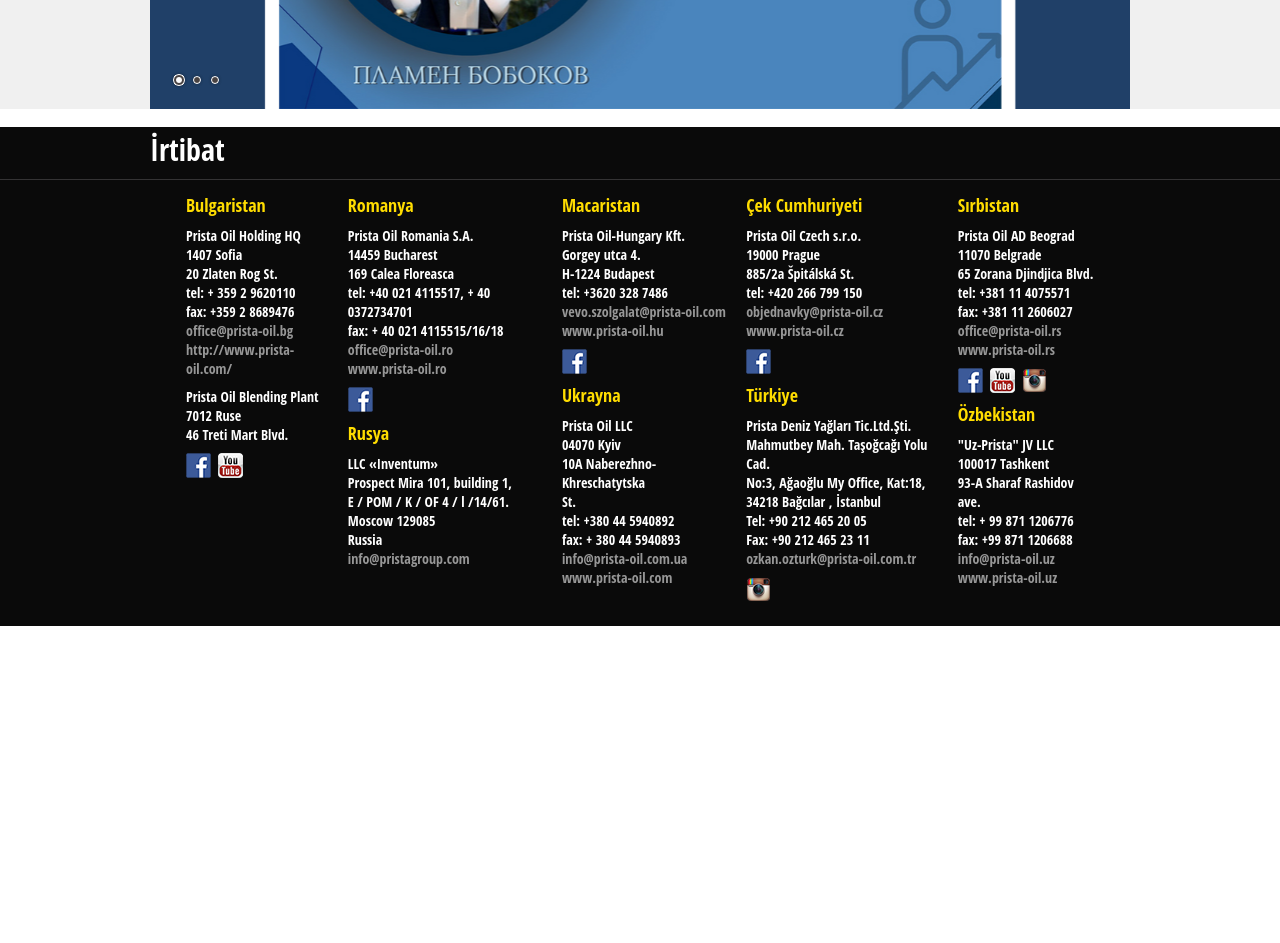
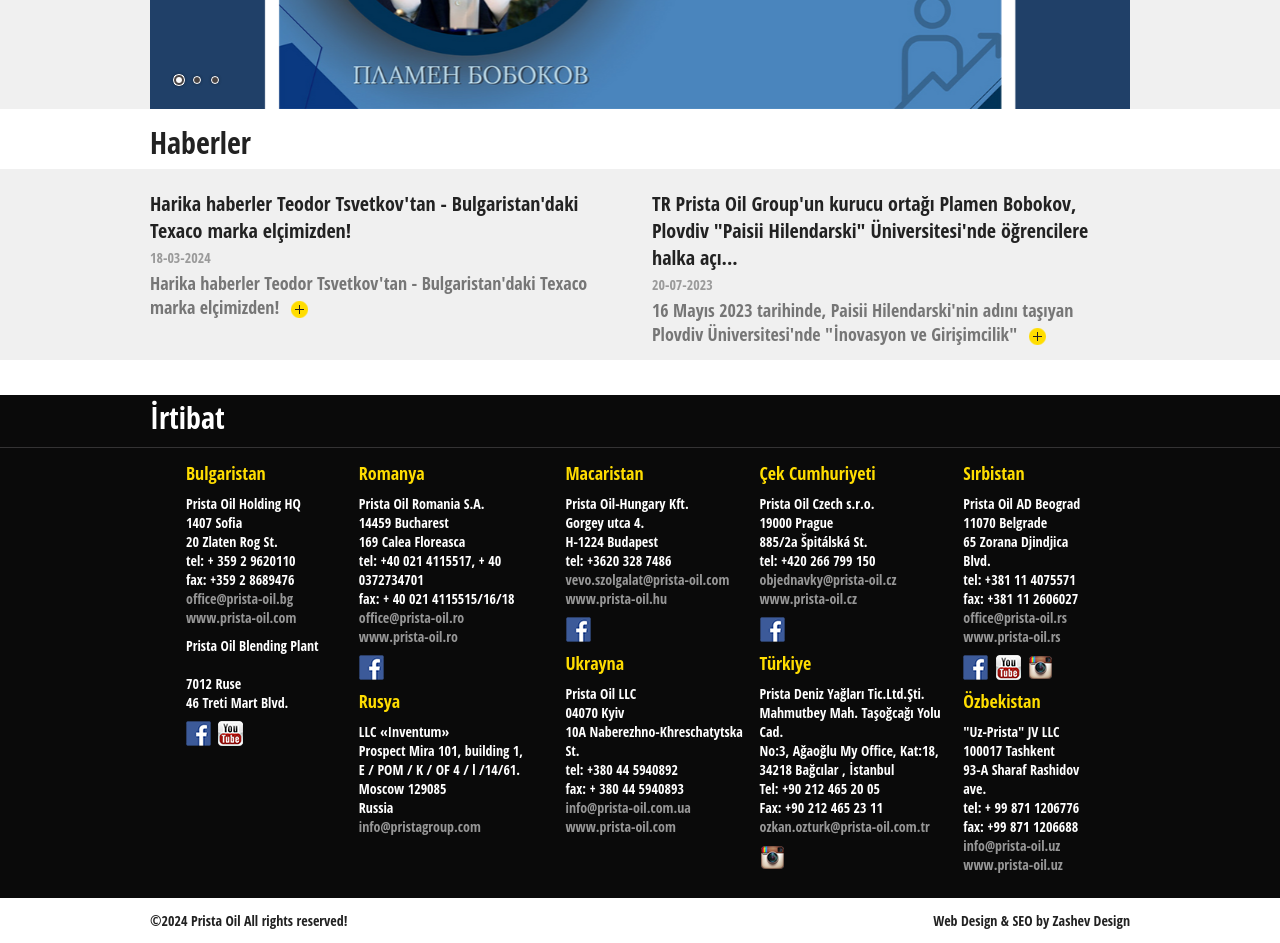
Before and after one commit to SevenInterval/pr_oil_selector_frontend, a React (Create React App) app: page / in a window 1280 px wide. Shown: the part 580-1523 px from the top of the page. Before the commit the page ends 1206 px from the top, so only its background shows below. Built offline with nearby package versions, Linux system fonts and the light colour scheme.

Commit message:
HomePage tüm alanlar tamamlandı

```diff
--- a/src/components/Footer.js
+++ b/src/components/Footer.js
@@ -25,12 +25,13 @@
                                     <br></br>
                                     fax: +359 2 8689476
                                     <br></br>
-                                    <a href="mailto:office@prista-oil.bg" style={{ color: "#979797" }} > office@prista-oil.bg</a>
+                                    <a href="mailto:office@prista-oil.bg" style={{ color: "#979797" }} >office@prista-oil.bg</a>
                                     <br></br>
-                                    <a href="http://www.prista-oil.com/" style={{ color: "#979797" }}> http://www.prista-oil.com/</a>
+                                    <a href="http://www.prista-oil.com/" style={{ color: "#979797" }}>www.prista-oil.com</a>
                                     <br></br>
                                 </p>
-                                <p>Prista Oil Blending Plant
+                                <p>
+                                    Prista Oil Blending Plant &nbsp; &nbsp; &nbsp; &nbsp; &nbsp; &nbsp;&nbsp;
                                     <br></br>
                                     7012 Ruse
                                     <br></br>
@@ -121,9 +122,7 @@
                                     <br></br>
                                     04070 Kyiv
                                     <br></br>
-                                    10A Naberezhno-Khreschatytska
-                                    <br></br>
-                                    St.
+                                    10A Naberezhno-Khreschatytska St.
                                     <br></br>
                                     tel: +380 44 5940892
                                     <br></br>
@@ -245,6 +244,12 @@
                     </div>
                 </div>
             </div>
+            <div className="bottom">
+                <div className="container">
+                    <Link to="http://www.zashev.com" target="_blank">Web Design &amp; SEO by Zashev Design</Link>
+                    <div>©2024 Prista Oil All rights reserved!</div>
+                </div>
+            </div>
         </footer>
     )
 }
--- /dev/null
+++ b/src/components/homepage/News.js
@@ -0,0 +1,39 @@
+import { Link } from "react-router-dom";
+import HaberImage from '../../images/haberindir.png';
+
+const News = () => {
+
+    return (
+        <div className="grey-line">
+            <div className="container">
+                <div className="home-media-list">
+                    <div className="media-object-left">
+                        <h2>Haberler</h2>
+                        <ul className="home-news-list">
+                            <li>
+                                <Link to="/news/harika-haberler-teodor-tsvetkovtan-bulgaristandaki-texaco-marka-elcimizden" >
+                                    <span class="title">Harika haberler Teodor Tsvetkov'tan - Bulgaristan'daki Texaco marka elçimizden!</span>
+                                    <span class="date">18-03-2024</span>
+                                    <span class="text">
+                                        Harika haberler Teodor Tsvetkov'tan - Bulgaristan'daki Texaco marka elçimizden!
+                                    </span>
+                                </Link>
+                            </li>
+                            <li>
+                                <Link to="/news/tr-prista-oil-groupun-kurucu-ortagi-plamen-bobokov-plovdiv-paisii-hilendarski-universitesinde-ogrencilere-halka-acik-bir-konferans-verdi">
+                                    <span class="title">TR Prista Oil Group'un kurucu ortağı Plamen Bobokov, Plovdiv "Paisii Hilendarski" Üniversitesi'nde öğrencilere halka açı...</span>
+                                    <span class="date">20-07-2023</span>
+                                    <span class="text">
+                                        16 Mayıs 2023 tarihinde, Paisii Hilendarski'nin adını taşıyan Plovdiv Üniversitesi'nde "İnovasyon ve Girişimcilik"
+                                    </span>
+                                </Link>
+                            </li>
+                        </ul>
+                    </div>
+                </div>
+            </div>
+        </div>
+    )
+}
+
+export default News;
--- a/src/css/footer.css
+++ b/src/css/footer.css
@@ -143,3 +143,24 @@
         margin-top: 6px;
     }
 }
+
+html body footer .bottom .container,
+html body footer .bottom html body .body_with_sidebar {
+    padding-top: 13px;
+    padding-bottom: 13px;
+    color: #222222;
+    font-size: 14px;
+}
+
+html body footer .bottom .container a,
+html body footer .bottom html body .body_with_sidebar a {
+    display: block;
+    float: right;
+    color: #222222;
+    font-size: 14px;
+}
+
+html body footer .bottom .container div,
+html body footer .bottom html body .body_with_sidebar div {
+    overflow: hidden;
+}
--- /dev/null
+++ b/src/css/news.css
@@ -0,0 +1,129 @@
+html body .home-media-list {
+    margin-bottom: 35px;
+    margin-top: 60px;
+    padding: 14px 0;
+}
+
+@media (min-width: 685px) {
+    html body .home-media-list .media-object-left {
+        vertical-align: top;
+        display: table-cell;
+        width: 10000px;
+    }
+}
+
+@media (min-width: 685px) {
+    html body .home-media-list h2 {
+        margin-bottom: 27px;
+        margin-top: -61px;
+    }
+}
+
+html body .home-media-list h2 {
+    color: #222;
+    font-size: 30px;
+    font-family: 'Open Sans Condensed', sans-serif;
+    font-weight: 300;
+}
+
+@media (max-width: 685px) {
+    html body .home-media-list h2 {
+        border-bottom: 1px solid #d0d0d0;
+        padding-bottom: 7px;
+        margin-bottom: 17px;
+    }
+}
+
+html body .home-news-list {
+    display: table;
+    min-width: 100%;
+}
+
+html body .home-news-list li:first-child {
+    padding-left: 0;
+}
+
+@media (max-width: 579px) {
+    html body .home-news-list li:first-child {
+        margin-top: 0;
+    }
+}
+
+@media (min-width: 579px) {
+    html body .home-news-list li {
+        display: table-cell;
+        vertical-align: top;
+        width: 25%;
+        padding: 0 12px;
+    }
+}
+
+@media (max-width: 579px) {
+    html body .home-news-list li {
+        display: block;
+        width: 100%;
+        margin-top: 16px;
+        padding-left: 0;
+    }
+}
+
+html body .home-news-list li a {
+    display: block;
+}
+
+html body .home-news-list li a span {
+    display: block;
+}
+
+html body .home-news-list li a span.title {
+    font-size: 16px;
+    color: #222222;
+    font-family: 'Open Sans Condensed', sans-serif;
+    font-weight: 300;
+    opacity: 1;
+    transition: opacity 0.5s ease-in-out;
+    -moz-transition: opacity 0.5s ease-in-out;
+    -webkit-transition: opacity 0.5s ease-in-out;
+}
+
+@media (min-width: 685px) {
+    html body .home-news-list li a span.title {
+        font-size: 20px;
+    }
+}
+
+html body .home-news-list li a:hover span.title {
+    opacity: 0.5;
+}
+
+html body .home-news-list li a span.date {
+    color: #9a9a9a;
+    font-size: 14px;
+    margin: 4px 0;
+}
+
+
+
+html body .home-news-list li a span.text {
+    font-size: 14px;
+    color: #767676;
+}
+
+@media (min-width: 685px) {
+    html body .home-news-list li a span.text {
+        font-size: 18px;
+    }
+}
+
+.read-more-after:after,
+html body article .objects-list-two-rows li a span.read-more:after,
+html body .home-media-list .media-object-right a span:after,
+html body .home-news-list li a span.text:after {
+    content: "";
+    display: inline-block;
+    vertical-align: middle;
+    margin-left: 12px;
+    background: url("../images/haberindir.png") no-repeat left center;
+    width: 17px;
+    height: 17px;
+}
--- a/src/index.js
+++ b/src/index.js
@@ -4,6 +4,7 @@
 import './css/header.css'
 import './css/homepage.css'
 import './css/slider.css'
+import './css/news.css'
 import App from './App';
 import "@fontsource/open-sans-condensed";
 import reportWebVitals from './reportWebVitals';
--- a/src/pages/HomePage.js
+++ b/src/pages/HomePage.js
@@ -1,5 +1,6 @@
 import Sponsor from '../components/homepage/Sponsor'
 import Slider from '../components/homepage/Slider'
+import News from '../components/homepage/News';
 
 
 const HomePage = () => {
@@ -7,6 +8,7 @@
         <div className="home-body">
             <Sponsor />
             <Slider />
+            <News />
         </div>
     )
 }
```
Also changed, not shown: src/images/haberindir.png (added).
